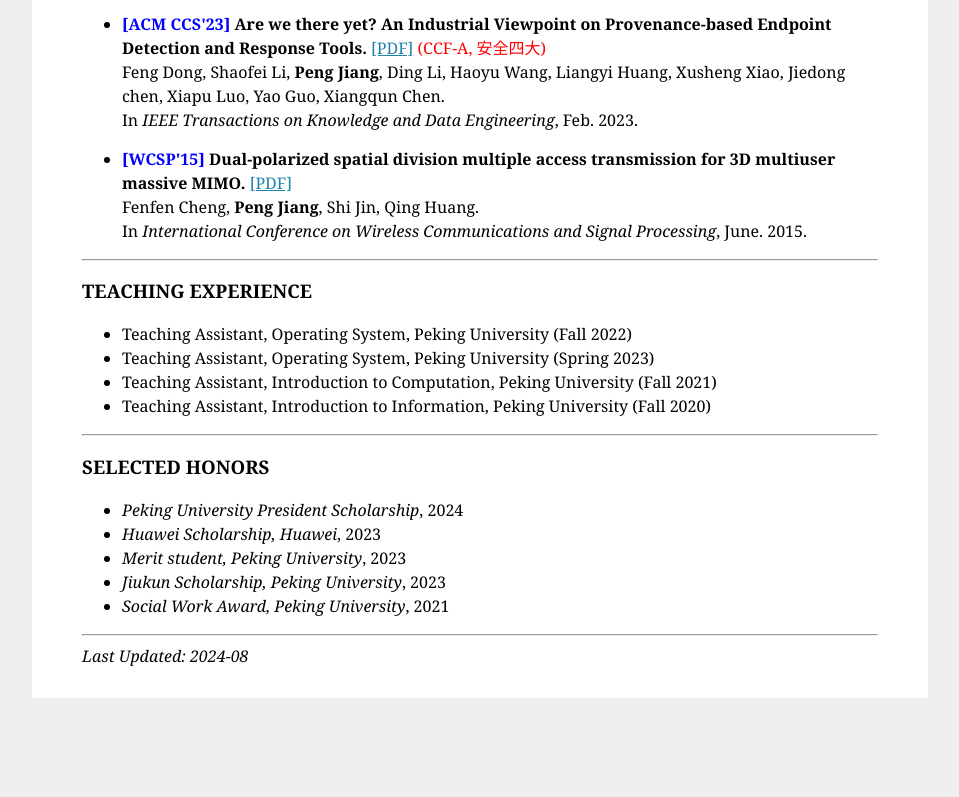
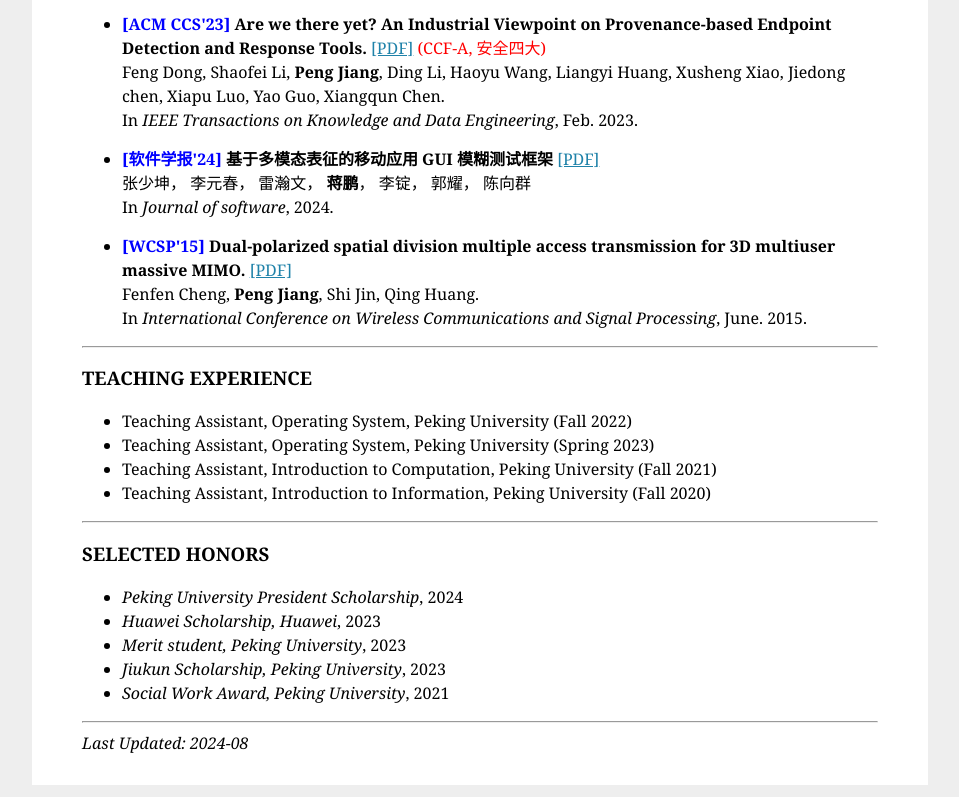
Before and after one commit to jpdz/pengjiang, a plain HTML site: page index.html in a window 1280 px wide. Shown: the part 997-1794 px from the top of the page, without its empty margins (160-1119 px from the left). Before the commit the page ends 1707 px from the top, so only its background shows below. Drawn offline with Linux system fonts and the light colour scheme.

Commit message:
Update index.html

```diff
--- a/index.html
+++ b/index.html
@@ -67,6 +67,10 @@ and Response Tools.</b> <a href="https://dl.acm.org/doi/abs/10.1145/3343031.3351
 Liangyi Huang, Xusheng Xiao, Jiedong chen, Xiapu Luo, Yao Guo, Xiangqun Chen.
         <br>In <i>IEEE Transactions on Knowledge and Data Engineering</i>, Feb. 2023. </li>
 
+<p><li class="STYLE1"> <font color="blue"><b>[软件学报'24]</b></font> <b>基于多模态表征的移动应用 GUI 模糊测试框架</b> <a href="https://dl.acm.org/doi/abs/10.1145/3343031.3351035" target="_blank">[PDF]</a> <font color="red"></font>
+        <br>张少坤， 李元春， 雷瀚文， <b>蒋鹏</b>， 李锭， 郭耀， 陈向群
+        <br>In <i>Journal of software</i>, 2024. </li>
+
    <p><li class="STYLE1"> <font color="blue"><b>[WCSP'15]</b></font> <b>Dual-polarized spatial division multiple access transmission for 3D multiuser massive MIMO.</b> <a href="https://dl.acm.org/doi/abs/10.1145/3343031.3351035" target="_blank">[PDF]</a> <font color="red"></font>
         <br>Fenfen Cheng, <b>Peng Jiang</b>, Shi Jin, Qing Huang.
         <br>In <i>International Conference on Wireless Communications and Signal Processing</i>, June. 2015. </li>
```
